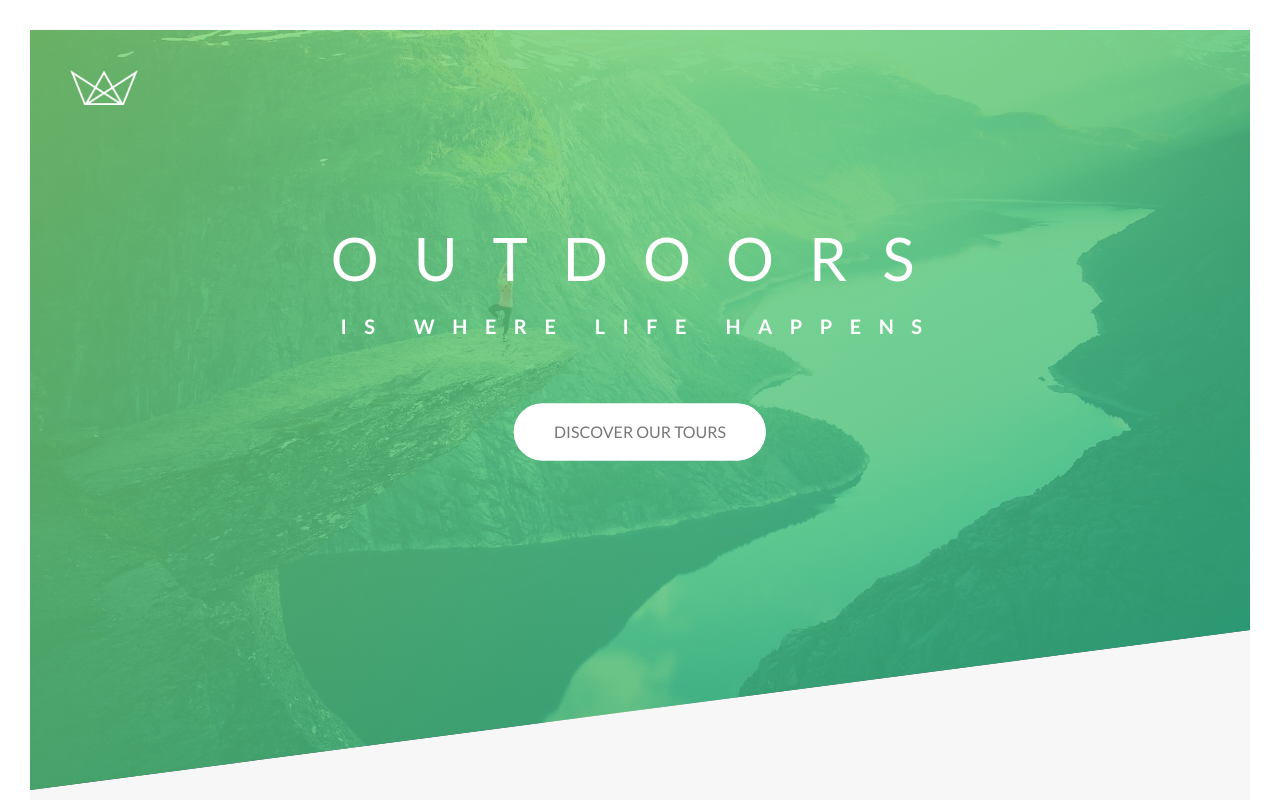
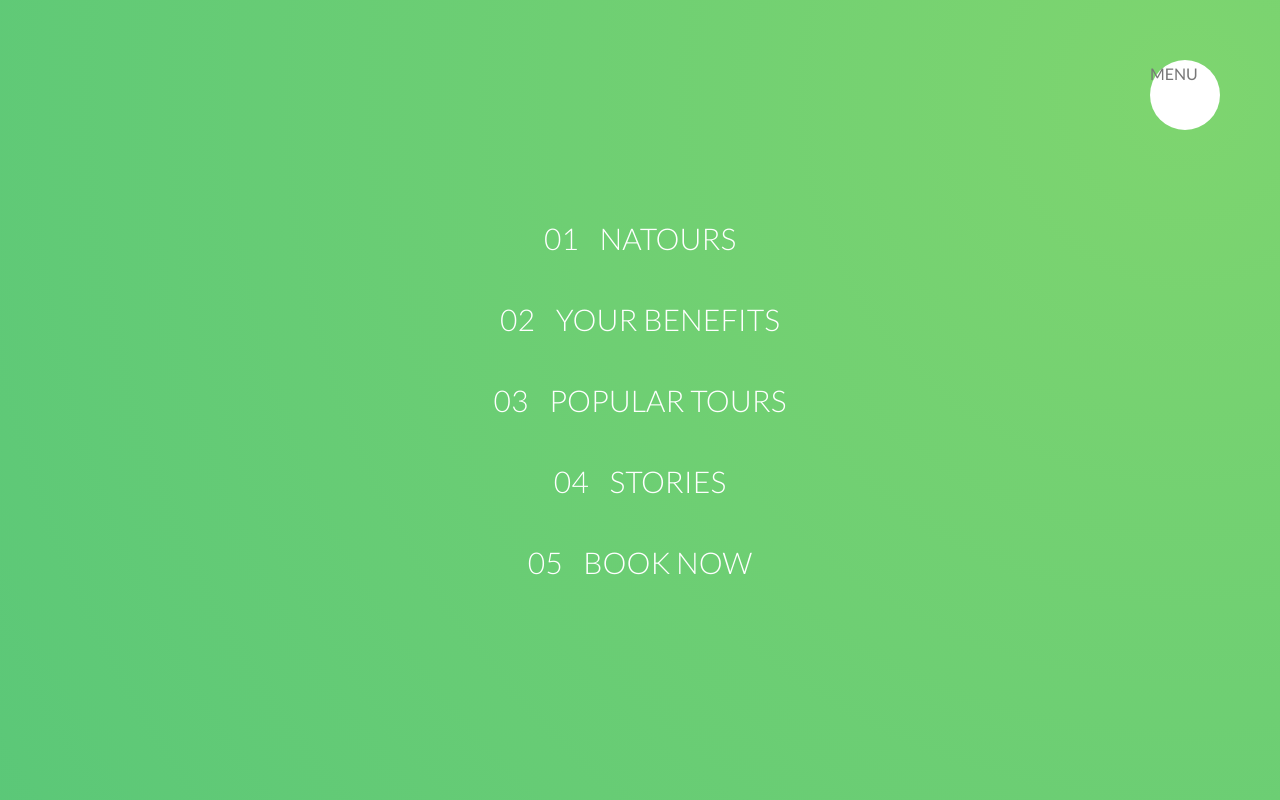
Before and after one commit to David-mwendwa/Natours-frontend-project, a website: page index.html in a window 1280 px wide. Shown: the top 800 px of the page. Drawn offline with Linux system fonts and the light colour scheme.

Commit message:
feat: create page navigation
Built sophisticated page navigation at the top of the body and styled the navigation items onHover

```diff
--- a/index.html
+++ b/index.html
@@ -16,6 +16,21 @@
     <title>Natours | Exciting tours for adventurous people</title>
   </head>
   <body>
+    <div class="navigation">
+      <input type="checkbox" class="navigation__checkbox" id="navi-toogle">
+      <label for="navi-toggle" class="navigation__button">MENU</label>
+      <div class="navigation__background">&nbsp;</div>
+      <nav class="navigation__nav">
+        <ul class="navigation__list">
+          <li class="navigation__item"><a href="#" class="navigation__link"><span>01</span> Natours</a></li>
+          <li class="navigation__item"><a href="#" class="navigation__link"><span>02</span> Your benefits</a></li>
+          <li class="navigation__item"><a href="#" class="navigation__link"><span>03</span> Popular tours</a></li>
+          <li class="navigation__item"><a href="#" class="navigation__link"><span>04</span> Stories</a></li>
+          <li class="navigation__item"><a href="#" class="navigation__link"><span>05</span> Book now</a></li>
+        </ul>
+      </nav>
+    </div>
+
     <header class="header">
       <div class="header__logo-box">
         <img src="img/logo-white.png" alt="logo" class="header__logo" />
--- /dev/null
+++ b/sass/layout/_navigation.scss
@@ -0,0 +1,87 @@
+.navigation {
+  &__checkbox {
+    display: none;
+  }
+
+  &__button {
+    background-color: $color-white;
+    height: 7rem;
+    width: 7rem;
+    position: fixed;
+    top: 6rem;
+    right: 6rem;
+    border-radius: 50%;
+    z-index: 2000;
+  }
+
+  &__background {
+    height: 6rem;
+    width: 6rem;
+    border-radius: 50%;
+    position: fixed;
+    top: 6.5rem;
+    right: 6.5rem;
+    background-image: radial-gradient(
+      $color-primary-light,
+      $color-primary-dark
+    );
+    z-index: 1000;
+
+    transform: scale(80);
+  }
+
+  &__nav {
+    height: 100vh;
+    width: 100%;
+    position: fixed;
+    top: 0;
+    right: 0;
+    z-index: 1500;
+  }
+
+  &__list {
+    position: absolute;
+    top: 50%;
+    left: 50%;
+    transform: translate(-50%, -50%);
+    list-style: none;
+    text-align: center;
+  }
+
+  &__item {
+    margin: 1rem;
+  }
+
+  &__link {
+    &:link,
+    &:visited {
+      display: inline-block;
+      font-size: 3rem;
+      font-weight: 300;
+      padding: 1rem 2rem;
+      color: $color-white;
+      text-decoration: none;
+      text-transform: uppercase;
+      background-image: linear-gradient(
+        120deg,
+        transparent 0%,
+        transparent 50%,
+        $color-white 50%
+      );
+      background-size: 230%;
+      transition: all 0.4s;
+
+      span {
+        margin-right: 1.5rem;
+        display: inline-block;
+      }
+    }
+
+    &:hover,
+    &:active {
+      background-position: 100%;
+      color: $color-primary;
+      transform: translateX(1rem);
+    }
+  }
+}
--- a/sass/main.scss
+++ b/sass/main.scss
@@ -18,5 +18,6 @@
 @import 'layout/footer';
 @import 'layout/grid';
 @import 'layout/header';
+@import 'layout//navigation';
 
 @import 'pages/home';
```
Also changed, not shown: css/style.css.
